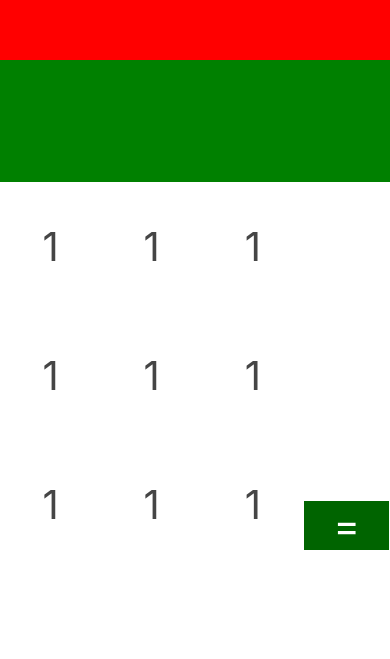
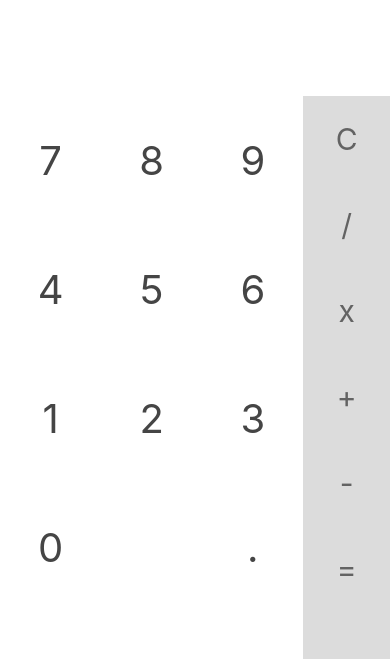
Before and after one commit to gmemmy/cool-react-native-calculator, a React Native app: screen / in a window 390 px wide. Shown: the part 185-844 px from the top of the page. Built offline with nearby package versions, Linux system fonts and the light colour scheme.

Commit message:
add operators

```diff
--- a/App.js
+++ b/App.js
@@ -1,7 +1,7 @@
 import React, { Component } from 'react';
 
 // Components
-import BackGroundDisplay from './app/view/index';
+import BackGroundDisplay from './app/view/main/index';
 
  class App extends Component{
    render() {
--- a/app/view/Numbers/index.js
+++ b/app/view/Numbers/index.js
@@ -6,20 +6,66 @@ class Numbers extends Component {
   render(){
     return (
       <Fragment>
-        <View style={styles.numberRows}>
-          <Text style={styles.rows}>1</Text>
-          <Text style={styles.rows}>1</Text>
-          <Text style={styles.rows}>1</Text>
+        <View style={[styles.numberRows]}>
+          <TouchableOpacity>
+            <Text style={styles.rows}>
+              7
+            </Text>
+          </TouchableOpacity>
+          <TouchableOpacity>
+            <Text style={styles.rows}>
+              4
+            </Text>
+          </TouchableOpacity>
+          <TouchableOpacity>
+            <Text style={styles.rows}>
+              1
+            </Text>
+          </TouchableOpacity>
+          <TouchableOpacity>
+            <Text style={styles.rows}>
+              0
+            </Text>
+          </TouchableOpacity>
         </View>
         <View style={styles.numberRows}>
-          <Text style={styles.rows}>1</Text>
-          <Text style={styles.rows}>1</Text>
-          <Text style={styles.rows}>1</Text>
+          <TouchableOpacity>
+            <Text style={styles.rows}>
+              8
+            </Text>
+          </TouchableOpacity>
+          <TouchableOpacity>
+            <Text style={styles.rows}>
+              5
+            </Text>
+          </TouchableOpacity>
+          <TouchableOpacity>
+            <Text style={styles.rows}>
+              2
+            </Text>
+          </TouchableOpacity>
         </View>
         <View style={styles.numberRows}>
-          <Text style={styles.rows}>1</Text>
-          <Text style={styles.rows}>1</Text>
-          <Text style={styles.rows}>1</Text>
+          <TouchableOpacity>
+            <Text style={styles.rows}>
+              9
+            </Text>
+          </TouchableOpacity>
+          <TouchableOpacity>
+            <Text style={styles.rows}>
+              6
+            </Text>
+          </TouchableOpacity>
+          <TouchableOpacity>
+            <Text style={styles.rows}>
+              3
+            </Text>
+          </TouchableOpacity>
+          <TouchableOpacity>
+            <Text style={styles.rows}>
+              .
+            </Text>
+          </TouchableOpacity>
         </View>
       </Fragment>
     );
--- a/app/view/Numbers/styles.js
+++ b/app/view/Numbers/styles.js
@@ -10,8 +10,9 @@ const styles = StyleSheet.create({
     color: '#454545',
     fontSize: 40,
     padding: 40,
-    fontWeight: 'normal'
-  }
+    fontWeight: 'normal',
+    justifyContent: 'center'
+  },
 });
 
 export default styles;
--- a/app/view/Operators/index.js
+++ b/app/view/Operators/index.js
@@ -6,13 +6,24 @@ class Operators extends Component {
   render() {
     return (
       <Fragment>
-        <View style={styles.operations}></View>
+          <TouchableOpacity>
+            <Text style={styles.operators}>C</Text>
+          </TouchableOpacity>
+          <TouchableOpacity>
+            <Text style={styles.operators}>/</Text>
+          </TouchableOpacity>
+          <TouchableOpacity>
+            <Text style={styles.operators}>x</Text>
+          </TouchableOpacity>
         <TouchableOpacity>
-          <View style={[styles.lowerhalf2b, styles.alignElements]}>
-            <Text style={styles.equalToSign}>
-              =
-                </Text>
-          </View>
+          <Text style={styles.operators}>+</Text>
+        </TouchableOpacity>
+        <TouchableOpacity>
+          <Text style={styles.operators}>-</Text>
+        </TouchableOpacity>
+
+        <TouchableOpacity>
+          <Text style={styles.operators}>=</Text>
         </TouchableOpacity>
       </Fragment>
     )
--- a/app/view/Operators/styles.js
+++ b/app/view/Operators/styles.js
@@ -1,21 +1,16 @@
 import { StyleSheet } from 'react-native';
 
 const styles = StyleSheet.create({
-  lowerhalf2b: {
-    flex: 1,
-    backgroundColor: '#006400',
-    width: 85,
-    marginTop: 270,
-  },
-  equalToSign: {
-    fontSize: 40,
-    color: '#ffff',
-    fontWeight: 'normal'
-  },
   alignElements: {
     justifyContent: 'center',
     alignItems: 'center'
   },
+  operators: {
+    color: '#636363',
+    fontSize: 30,
+    padding: 25,
+    fontWeight: 'normal',
+  }
 })
 
 export default styles;
--- a/app/view/index.js
+++ b/app/view/main/index.js
@@ -3,8 +3,8 @@ import { View, Text, TouchableOpacity } from 'react-native';
 import styles from './styles';
 
 // Components
-import Numbers from './Numbers/index';
-import Operators from './Operators/index';
+import Numbers from '../Numbers/index';
+import Operators from '../Operators/index';
 
 class BackGroundDisplay extends Component {
   render() {
@@ -22,8 +22,8 @@ class BackGroundDisplay extends Component {
           <View style={styles.lowerhalf1}>
             <Numbers />
           </View>
-          <View style={[styles.lowerhalf2, styles.alignElements]}>
-           <Operators />
+          <View style={styles.lowerhalf2}>
+              <Operators />
           </View>
         </View>
       </View>
--- a/app/view/styles.js
+++ b/app/view/main/styles.js
@@ -10,7 +10,7 @@ const styles = StyleSheet.create({
     justifyContent: 'center',
   },
   lowerhalf: {
-    flex: 1.3,
+    flex: 2,
     flexDirection: 'row',
   },
   alignElements: {
@@ -24,16 +24,16 @@ const styles = StyleSheet.create({
   },
   lowerhalf2: {
     flex: 1,
-    backgroundColor: '#ffff',
-    marginBottom: 60,
+    backgroundColor: '#DCDCDC',
+    alignItems: 'center'
   },
   displayInput: {
     flex: 2,
-    backgroundColor: 'red',
+    backgroundColor: '#ffff',
   },
   resultDisplay: {
     flex: 1,
-    backgroundColor: 'green'
+    backgroundColor: '#ffff',
   }
 });
 
```
